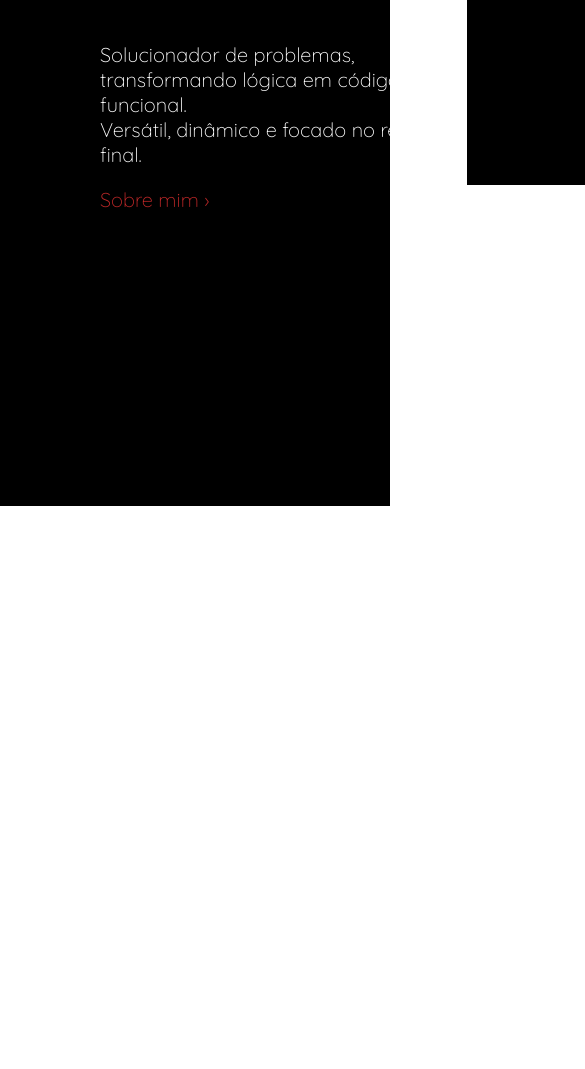
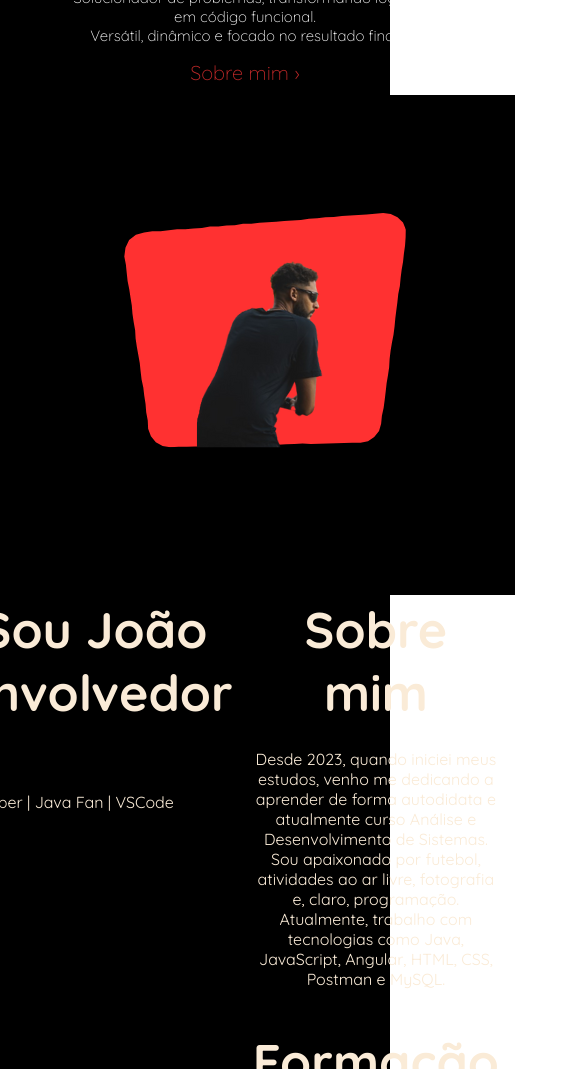
Before and after one commit to JoaoVictorBES/portf-lio-trainee.github.io, a plain HTML site: page index.html in a window 390 px wide. Shown: the part 378-1447 px from the top of the page, 585 px wide, since content can reach past the window. Before the commit the page ends 884 px from the top, so only its background shows below. Drawn offline with Linux system fonts and the light colour scheme; a web font is replaced by a local one.

Commit message:
:construction: Estruturando a seção sobre + ajustes resposividade início e header

```diff
--- a/assets/css/main.css
+++ b/assets/css/main.css
@@ -73,26 +73,35 @@ header {
     display: flex;
     justify-content: space-between;
     align-items: center;
+    min-height: 100vh;
+    padding: 20px;
+    box-sizing: border-box;
 }
 
 .inicio-info{
     margin-left: 100px;
     color: #fff;
+    width: 100%;
+    max-width: 600px;
 }
 
 .inicio-img{
-    margin-right: 100px;
+    margin-right: 10px;
+}
+
+.inicio-img img{
+
 }
 
 .inicio-section h2{
     font-family: "Quicksand", serif;
-    font-size: 70px;
+    font-size: 60px;
     letter-spacing: 2px;
 }
 
 .inicio-section p{
     font-family: "Quicksand", serif;
-    font-size: 20px;
+    font-size: 18px;
     font-weight: 100;
 }
 
@@ -108,6 +117,45 @@ header {
 
 /* SOBRE STYLE */
 
+.sobre{
+    font-family: "Quicksand", serif;
+    display: flex;
+    justify-content: center;
+    min-height: 100vh;
+    background-color: #000;
+    padding: 50px;
+    box-sizing: border-box;
+}
+
+.sobre-container{
+    color: antiquewhite;
+    display: flex;
+}
+
+.sobre-text{
+
+}
+
+.sobre-info{
+    width: 100%;
+    max-width: 600px;
+    text-align: center;
+    margin: 0 20px;
+}
+
+.sobre h2{
+    font-size: 50px;
+    margin-bottom: 5px;
+}
+
+.sobre p{
+    margin-top: 0;
+}
+
+.sobre-info h3{
+    font-size: 15px;
+    font-weight: lighter;
+}
 
 /* PROJETOS STYLE */
 
@@ -172,5 +220,45 @@ header {
         top: 1px;
     }
 
-    /*  FIM RESPONSIVIDADE HEADER */
+    .git-icon {
+        display: none;
+    }
+
+    /* RESPONSIVIDADE  INICIO */
+
+    .inicio-container {
+        display: flex;
+        flex-direction: column;
+        align-items: center;
+        background-color: #000;
+
+    }
+
+    .inicio-info {
+        width: 100%;
+        text-align: center;
+        margin-bottom: 20px;
+        margin-top: 90px;
+    }
+
+    .inicio-img {
+        text-align: center;
+        width: 100%;
+    }
+
+    .inicio-container h2{
+        font-size: 40px;
+    }
+
+    .inicio-container p{
+        font-size: 15px;
+    }
+
 }
+
+@media (max-width: 480px){
+    .inicio-info, .inicio-img {
+        margin-bottom: 10px;
+        width: 100%;
+    }
+}
--- a/index.html
+++ b/index.html
@@ -59,7 +59,30 @@
      </section>
 
     <!-- Seção Sobre -->
-     <section class="sobre-section" id="sobre">
+     <section class="sobre" id="sobre">
+
+        <div class="sobre-container">
+
+            <div class="sobre-text">
+                <h2 class="main-text">
+                    Olá, Sou João <br> Desenvolvedor Web
+                </h2>
+                <p>Back-End Developer | Java Fan | VSCode</p>
+                <a href="path/to/your-file.pdf" class="download-link" download>Download CV</a>
+            </div>
+
+            <div class="sobre-info">
+
+                <h2>Sobre mim</h2><br>
+                <p>Desde 2023, quando iniciei meus estudos, venho me dedicando a aprender de forma autodidata e atualmente curso Análise e Desenvolvimento de Sistemas. Sou apaixonado por futebol, atividades ao ar livre, fotografia e, claro, programação. Atualmente, trabalho com tecnologias como Java, JavaScript, Angular, HTML, CSS, Postman e MySQL.</p>
+                <h2>Formação </h2><br>
+                <p>Análise e Desenvolvimento de Sistemas</p><br>
+                <p>Cruzeiro do Sul</p><br>
+                <p>2025 - 2026</p>
+
+            </div>
+
+        </div>
 
      </section>
 
```
